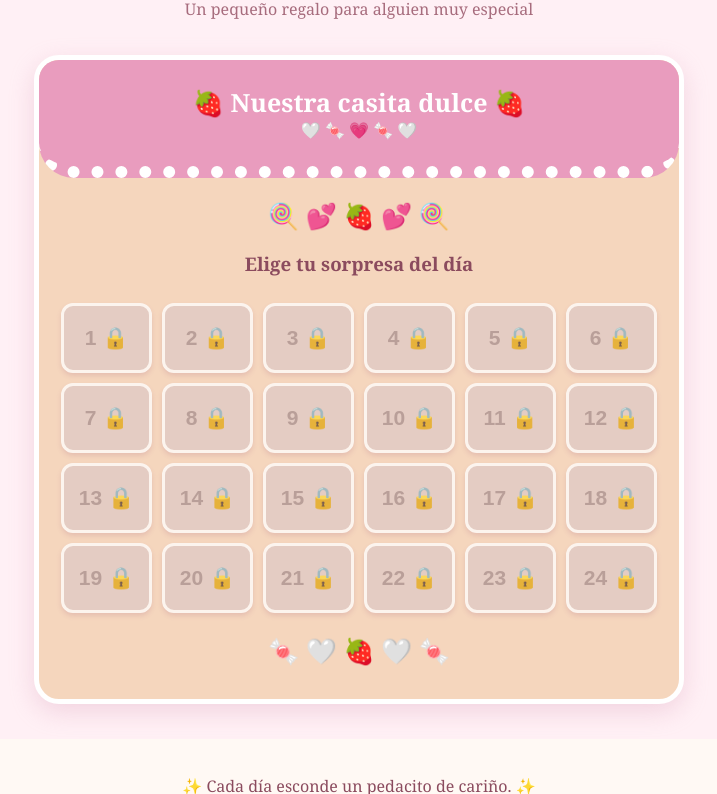
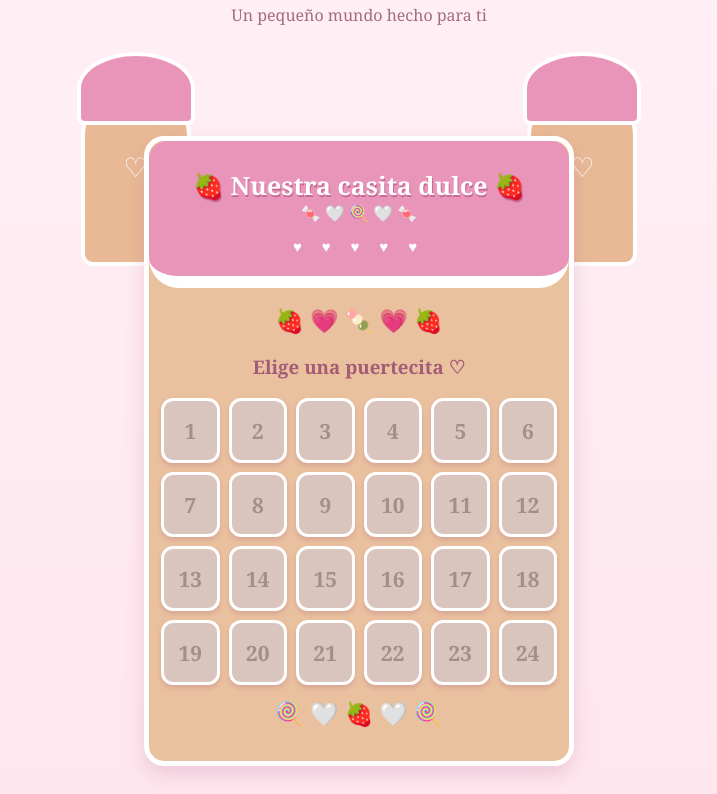
Before and after one commit to Gojopro123456/Merry-christmas, a plain HTML site: page index.html in a window 1280 px wide. Shown: the part 106-900 px from the top of the page, without its empty margins (281-998 px from the left). Drawn offline with Linux system fonts and the light colour scheme.

Commit message:
Refactor index.html for layout and content updates
Updated styles and structure for improved layout and aesthetics. Modified text content for better clarity and engagement.

```diff
--- a/index.html
+++ b/index.html
@@ -1,93 +1,188 @@
-
 <!DOCTYPE html>
 <html lang="es">
 <head>
 <meta charset="UTF-8">
-<meta name="viewport" content="width=device-width, initial-scale=1.0">
+<meta name="viewport" content="width=device-width, initial-scale=1">
 <title>24 días contigo ♡</title>
+
 <style>
 * { box-sizing: border-box; }
 
 body {
   margin: 0;
-  padding: 24px 12px;
+  padding: 25px 12px;
+  text-align: center;
   font-family: Georgia, serif;
-  text-align: center;
-  color: #8b4b5e;
-  background: #fff0f5;
+  color: #89516a;
+  background: linear-gradient(#fff0f6, #ffe4ed);
 }
 
 h1 {
-  color: #c65f8c;
-  font-size: 32px;
+  color: #c15e8c;
+  font-size: 34px;
   margin-bottom: 5px;
 }
 
-.subtitle { color: #a76c7d; }
+.subtitle { color: #a56b81; }
 
-.house {
-  max-width: 650px;
-  margin: 35px auto;
-  padding: 20px 14px;
-  background: #f5d6bd;
-  border: 5px solid white;
-  border-radius: 25px;
-  box-shadow: 0 8px 25px #d99bb655;
+.scene {
+  max-width: 580px;
+  margin: 25px auto;
+  padding: 10px;
   position: relative;
 }
 
+.tower {
+  position: absolute;
+  top: 35px;
+  width: 19%;
+  height: 180px;
+  background: #e9b995;
+  border: 4px solid white;
+  border-radius: 50px 50px 12px 12px;
+  z-index: 0;
+}
+
+.tower.left { left: 2%; }
+.tower.right { right: 2%; }
+
+.tower:before {
+  content: " ";
+  position: absolute;
+  top: -38px;
+  left: -8px;
+  width: calc(100% + 8px);
+  height: 65px;
+  background: #e994b9;
+  border: 4px solid white;
+  border-radius: 50% 50% 8px 8px;
+}
+
+.tower:after {
+  content: "♡";
+  position: absolute;
+  top: 58px;
+  left: 0;
+  right: 0;
+  font-size: 27px;
+  color: white;
+}
+
+.house {
+  position: relative;
+  z-index: 1;
+  margin: 75px auto 0;
+  max-width: 430px;
+  background: #eac19f;
+  border: 5px solid white;
+  border-radius: 20px;
+  padding: 15px 12px 20px;
+  box-shadow: 0 9px 20px #bd789b44;
+}
+
 .roof {
-  background: #e99cbe;
-  padding: 25px 10px;
-  margin: -20px -14px 20px;
-  border-radius: 20px 20px 35px 35px;
-  border-bottom: 12px dotted white;
+  margin: -15px -12px 16px;
+  padding: 27px 8px 20px;
+  background: #e995ba;
+  border-bottom: 12px solid white;
+  border-radius: 18px 18px 30px 30px;
+  position: relative;
+}
+
+.roof:after {
+  content: "♥  ♥  ♥  ♥  ♥";
+  display: block;
+  color: white;
+  letter-spacing: 8px;
+  font-size: 15px;
+  margin-top: 12px;
 }
 
 .roof h2 {
+  margin: 0;
   color: white;
-  margin: 0;
   font-size: 25px;
+  text-shadow: 1px 2px #c66b94;
 }
 
-.decor { font-size: 25px; margin: 12px; }
+.candy {
+  font-size: 23px;
+  margin: 12px 0;
+}
+
+h3 { color: #a45b75; }
 
 .doors {
   display: grid;
   grid-template-columns: repeat(4, 1fr);
-  gap: 10px;
-  padding: 8px;
+  gap: 9px;
 }
 
 .door {
-  min-height: 70px;
+  height: 65px;
   border: 3px solid white;
   border-radius: 12px;
-  background: #edb2ca;
-  color: #914b6b;
+  background: #edb3cc;
+  color: #994e72;
+  font-family: Georgia, serif;
   font-size: 21px;
   font-weight: bold;
+  box-shadow: 0 3px 5px #a65e7844;
   cursor: pointer;
-  box-shadow: 0 3px 5px #b8798c55;
 }
 
 .door:disabled {
-  background: #dfc9c5;
-  color: #a58d8d;
+  background: #d9c5bd;
+  color: #a58e88;
   cursor: not-allowed;
-  opacity: .75;
 }
 
-.door.opened { background: #fff8ed; }
+.door.opened { background: #fff7e9; }
 
 .note {
-  background: #fff9f4;
+  max-width: 430px;
+  margin: 20px auto;
+  padding: 17px;
+  background: #fff9f5;
+  border: 2px solid white;
   border-radius: 18px;
-  padding: 20px;
-  margin-top: 20px;
 }
 
-footer { margin: 25px; color: #b66c89; }
+footer { color: #bd7291; margin: 25px; }
+
+.modal {
+  display: none;
+  position: fixed;
+  inset: 0;
+  background: #633d5277;
+  z-index: 10;
+  align-items: center;
+  justify-content: center;
+  padding: 20px;
+}
+
+.modal.show { display: flex; }
+
+.letter {
+  background: #fff8f3;
+  border: 4px solid white;
+  border-radius: 22px;
+  padding: 28px 20px;
+  max-width: 340px;
+  width: 100%;
+  box-shadow: 0 8px 30px #59344a55;
+}
+
+.letter h2 { color: #c15e8c; }
+
+.close {
+  background: #e995ba;
+  border: none;
+  border-radius: 20px;
+  padding: 12px 25px;
+  color: white;
+  font-size: 16px;
+}
 
 @media (min-width: 500px) {
   .doors { grid-template-columns: repeat(6, 1fr); }
@@ -98,38 +193,55 @@ footer { margin: 25px; color: #b66c89; }
 <body>
 
 <h1>♡ 24 días contigo ♡</h1>
-<p class="subtitle">Un pequeño regalo para alguien muy especial</p>
+<p class="subtitle">Un pequeño mundo hecho para ti</p>
+
+<div class="scene">
+
+  <div class="tower left"></div>
+  <div class="tower right"></div>
 
   <div class="house">
+
     <div class="roof">
       <h2>🍓 Nuestra casita dulce 🍓</h2>
-    <div>🤍 🍬 💗 🍬 🤍</div>
+      <div>🍬 🤍 🍭 🤍 🍬</div>
     </div>
 
-  <div class="decor">🍭 💕 🍓 💕 🍭</div>
+    <div class="candy">🍓 💗 🍡 💗 🍓</div>
 
-  <h3>Elige tu sorpresa del día</h3>
+    <h3>Elige una puertecita ♡</h3>
 
     <div class="doors" id="doors"></div>
 
-  <div class="decor">🍬 🤍 🍓 🤍 🍬</div>
+    <div class="candy">🍭 🤍 🍓 🤍 🍭</div>
+
+  </div>
 </div>
 
 <div class="note">
-  <p>✨ Cada día esconde un pedacito de cariño. ✨</p>
-  <p id="message">¡Vuelve cada día para descubrir una sorpresa!</p>
+  ✨ Cada puerta guarda una sorpresa especial. ✨
+  <p id="status">Vuelve cada día para descubrir una nueva.</p>
+</div>
+
+<div class="modal" id="modal">
+  <div class="letter">
+    <div style="font-size:35px">💗</div>
+    <h2 id="letterTitle">Una sorpresa para ti</h2>
+    <p id="letterText"></p>
+    <button class="close" onclick="closeLetter()">Cerrar ♡</button>
+  </div>
 </div>
 
 <footer>Hecho con muchísimo amor ♡</footer>
 
 <script>
-const surprises = Array.from({length: 24}, (_, i) =>
-  `Aquí irá tu sorpresa del día ${i + 1} 💗`
+const surprises = Array.from(
+  {length: 24},
+  (_, i) => `Aquí colocaremos nuestra sorpresa número ${i + 1}. ♡`
 );
 
 const doors = document.getElementById("doors");
-const message = document.getElementById("message");
-
+const modal = document.getElementById("modal");
 const opened = JSON.parse(
   localStorage.getItem("puertasAbiertas") || "[]"
 );
@@ -142,35 +254,43 @@ for (let day = 1; day <= 24; day++) {
   const button = document.createElement("button");
 
   button.className = "door";
-  button.textContent = opened.includes(day) ? "♥" : day;
-
-  const unlocked = today >= unlockDate;
-
-  button.disabled = !unlocked;
-
-  if (!unlocked) {
-    button.textContent = day + " 🔒";
-  }
+  button.textContent = day;
 
   if (opened.includes(day)) {
     button.classList.add("opened");
+    button.textContent = "♥";
   }
 
+  button.disabled = today < unlockDate;
+
   button.addEventListener("click", () => {
+    if (today < unlockDate) return;
+
     if (!opened.includes(day)) {
       opened.push(day);
       localStorage.setItem(
         "puertasAbiertas",
         JSON.stringify(opened)
       );
+    }
+
     button.classList.add("opened");
     button.textContent = "♥";
-    }
 
-    message.textContent = surprises[day - 1];
+    document.getElementById("letterTitle").textContent =
+      `Día ${day} ♡`;
+
+    document.getElementById("letterText").textContent =
+      surprises[day - 1];
+
+    modal.classList.add("show");
   });
 
   doors.appendChild(button);
+}
+
+function closeLetter() {
+  modal.classList.remove("show");
 }
 </script>
 
```
Lines whose indentation alone changed are shown as unchanged.
